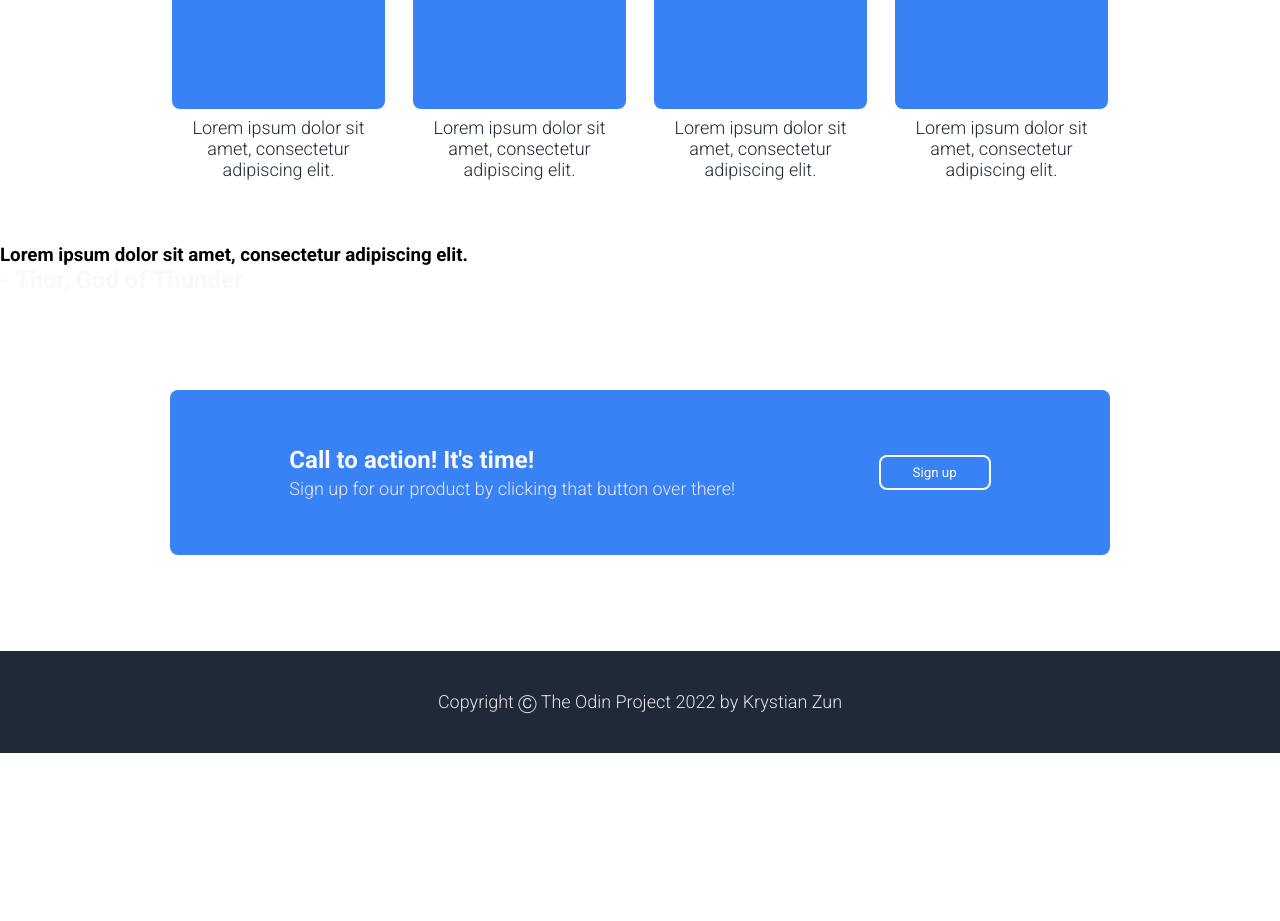
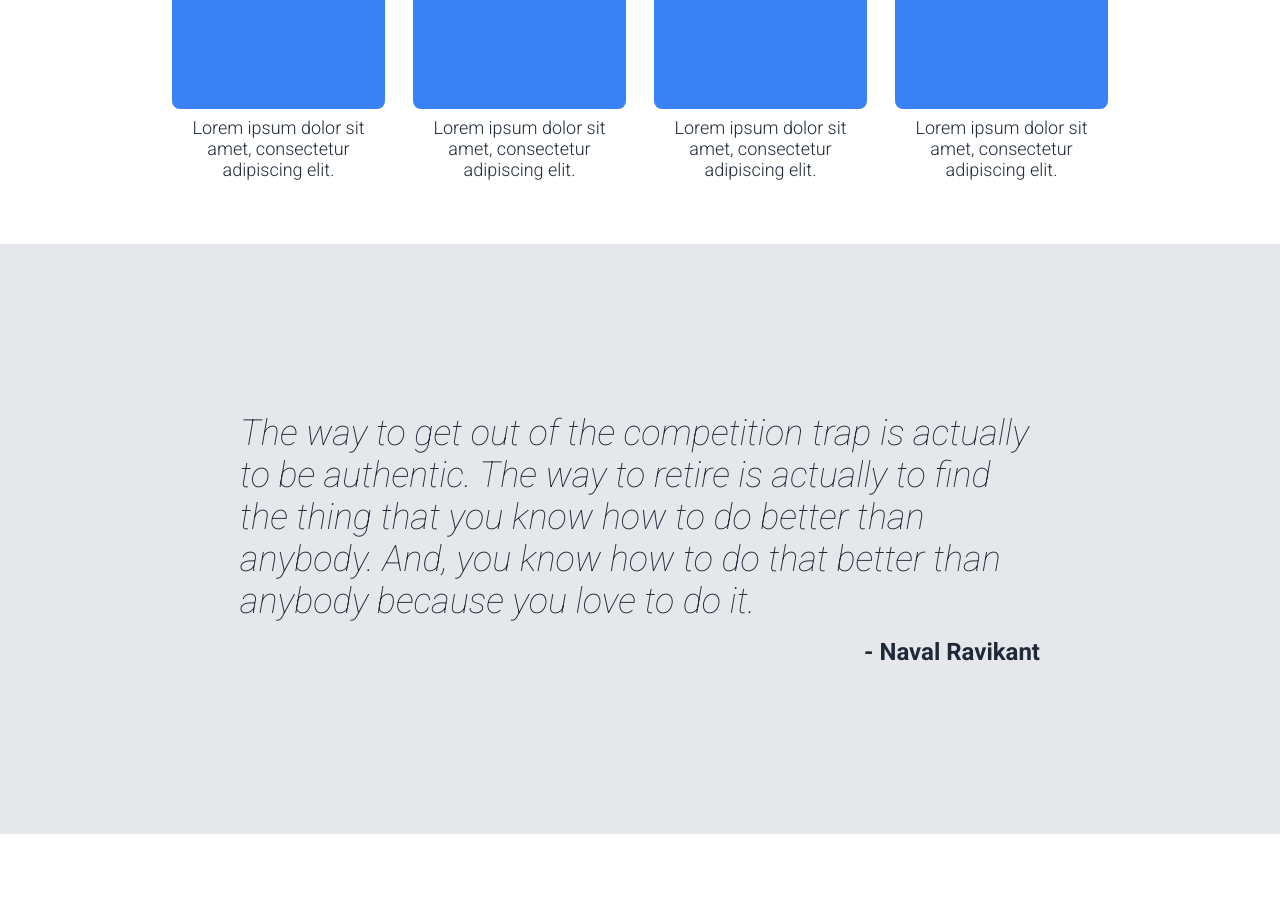
Before and after one commit to krystianzun/odin-landing-page, a plain HTML site: page index.html in a window 1280 px wide. Shown: the part 759-1680 px from the top of the page. Before the commit the page ends 1512 px from the top, so only its background shows below. Drawn offline with Linux system fonts and the light colour scheme.

Commit message:
Add styling to the quote section.

```diff
--- a/index.html
+++ b/index.html
@@ -78,8 +78,10 @@
         </div>
 
         <div class="section-quote">
-            <h3>Lorem ipsum dolor sit amet, consectetur adipiscing elit.</h3>
-            <h4 id="quote-author">- Thor, God of Thunder</h4>
+            <div class="quote">
+                <h3>The way to get out of the competition trap is actually to be authentic. The way to retire is actually to find the thing that you know how to do better than anybody. And, you know how to do that better than anybody because you love to do it.</h3>
+                <h4 id="quote-author">- Naval Ravikant</h4>
+            </div>
         </div>
 
         <div class="section-cta">
--- a/style.css
+++ b/style.css
@@ -18,7 +18,7 @@ button {
 
 .navbar-container {
     background-color: #1f2937;
-    padding: 16px;
+    padding: 16px 24px;
     display: flex;
     justify-content: center;
 }
@@ -51,7 +51,7 @@ ul {
 
 .section-header {
     background-color: #1f2937;
-    padding: 144px 0px;
+    padding: 144px 72px;
     display: flex;
     justify-content: center;
 }
@@ -144,6 +144,32 @@ h2 {
 /*_____________________________________________*/
 /* Quote */
 
+.section-quote {
+    display: flex;
+    justify-content: center;
+    padding: 96px 0px;
+    background-color: #e5e7eb;
+}
+
+.quote {
+    display: flex;
+    flex-direction: column;
+    width: 800px;
+    gap: 16px;
+    margin: 72px;
+}
+
+h3 {
+    font-weight: 100;
+    font-style: italic;
+    font-size: 36px;
+    color: #1f2937;
+}
+
+#quote-author {
+    align-self: flex-end;
+    color: #1f2937;
+}
 
 /*_____________________________________________*/
 /* CTA */
@@ -159,11 +185,12 @@ h2 {
     width: 940px;
     gap: 24px;
     background-color: #3882f6;
-    padding: 56px 0px;
+    padding: 56px;
+    box-sizing: border-box;
     justify-content: space-evenly;
     align-items: center;
     border-radius: 8px;
-
+    margin: 72px;
 }
 
 .left-description {
@@ -198,7 +225,7 @@ h4 {
     display: flex;
     justify-content: center;
     align-items: center;
-    padding: 40px 0px;
+    padding: 40px;
 }
 
 #footer-text {
```
